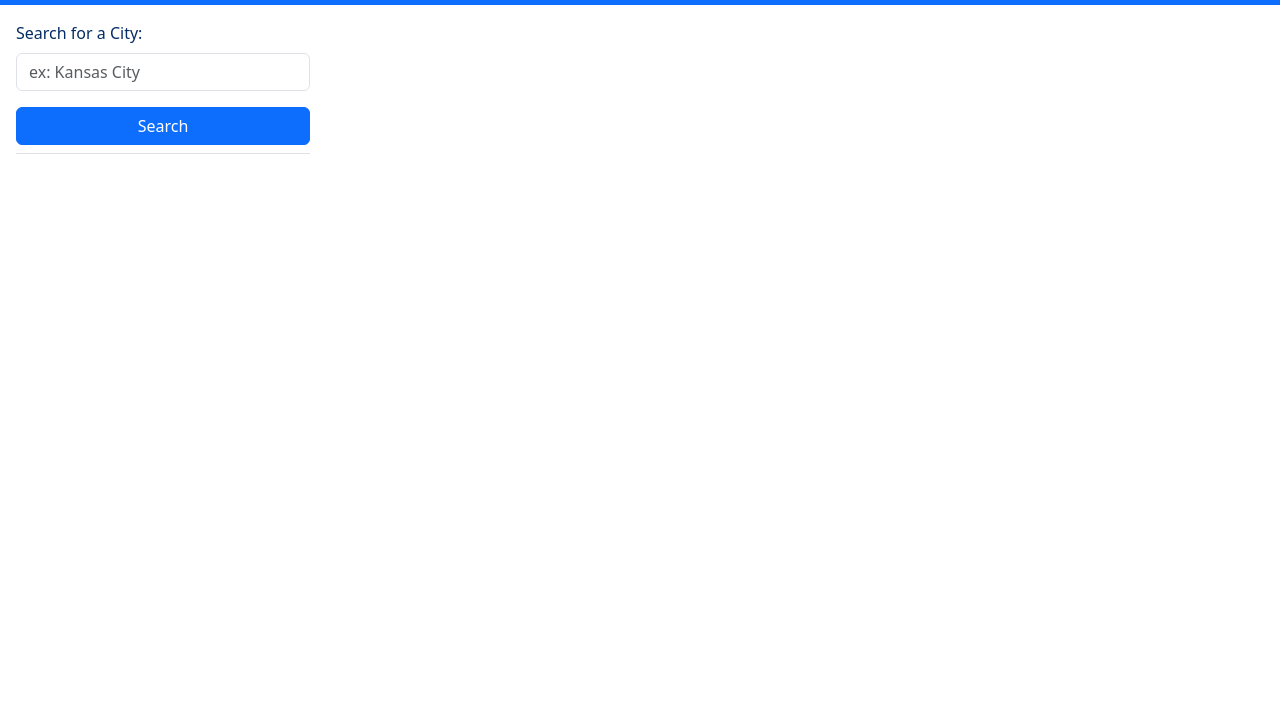
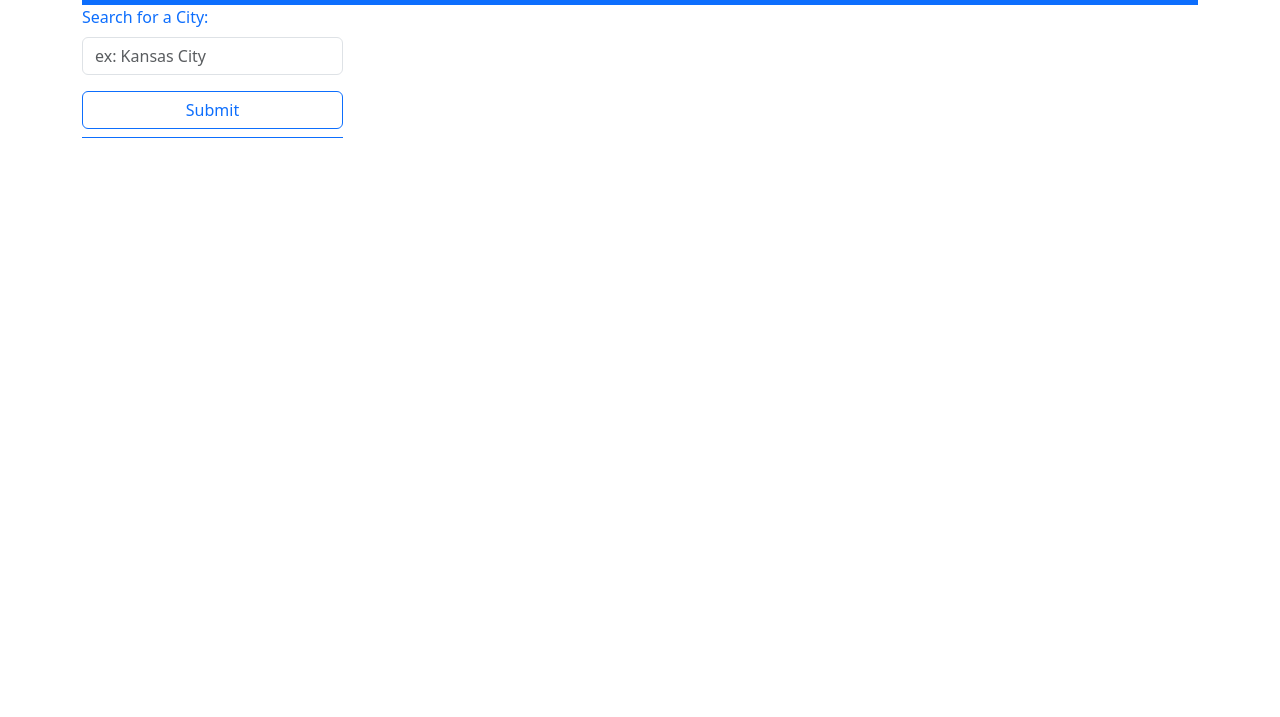
Before and after one commit to livschif/weather-dashboard, a plain HTML site: page index.html in a window 1280 px wide. Shown: the part 83-800 px from the top of the page. Drawn offline with nearby package versions, Linux system fonts and the light colour scheme.

Commit message:
updated html

```diff
--- a/index.html
+++ b/index.html
@@ -3,52 +3,60 @@
   <head>
     <meta charset="UTF-8" />
     <meta name="viewport" content="width=device-width, initial-scale=1.0" />
+    <title>Weather Dashboard</title>
     <link href="https://cdn.jsdelivr.net/npm/bootstrap@5.3.0/dist/css/bootstrap.min.css"
     rel="stylesheet"
     integrity="sha384-9ndCyUaIbzAi2FUVXJi0CjmCapSmO7SnpJef0486qhLnuZ2cdeRhO02iuK6FUUVM"
     crossorigin="anonymous"
     />
-    <link rel="stylesheet" href="./assets/style.css" />
-    <title>Weather Dashboard</title>
+    <link rel="stylesheet" href="./assets/styles.css" />
   </head>
- <body>
+
+
+ <body class="container">
 <header class="container-fluid p-3 text-center text-white bg-primary">
     <h1>Weather Dashboard
     </h1>
 </header>
 
-<div class="row p-3">
+<div class="row">
     <div class="column col-3">
         <form>
-            <label class="text-primary-emphasis">Search for a City:</label>
-            <input id="search-bar" class="form-control my-2" type="search" placeholder="ex: Kansas City">
-            <button id="search-btn" class="btn btn-primary my-2 w-100" type="submit">Search</button>
+            <label class="text-primary">Search for a City:</label>
+            <input id="loc-input" class="form-control my-2 text-primary" type="search" placeholder="ex: Kansas City">
+            <button id="search-btn" class="btn btn-outline-primary my-2 w-100" type="submit">Submit</button>
         </form>
-     <div id="past-locations" class="border-top border-color">
+
+     <div id="past-locations" class="border-top border-primary">
 <!--Recent searched will be here-->
-     </div>
     </div>
+ </div>
 
     <div class="column col-9">
         <div id="weather-stat" class="row">
 <!--Cities current weather conditions will be here-->
         </div>
-        <div id="fiveDayStatHeader" class="row">
+
+    <div id="fiveDayStatHeader" class="row">
+        </div>
 <!--5-day weather status header will be here-->
-        </div>
+
         <div id="fiveDayStat" class="d-flex flex-row flex-wrap justify-content-between">
 <!--5-day weather forcast will be here-->
         </div>
     </div>
-</div>
+ </div>
+</body>
 
- </body>
       <script src="https://cdn.jsdelivr.net/npm/bootstrap@5.3.0/dist/js/bootstrap.min.js"
       integrity="sha384-fbbOQedDUMZZ5KreZpsbe1LCZPVmfTnH7ois6mU1QK+m14rQ1l2bGBq41eYeM/fS"
       crossorigin="anonymous">
       </script>
+
       <script src="https://cdn.jsdelivr.net/npm/dayjs@1/dayjs.min.js"></script>
-      <!--<script src="https://cdnjs.cloudflare.com/ajax/libs/jquery/3.7.0/jquery.min.js" integrity="sha512-3gJwYpMe3QewGELv8k/BX9vcqhryRdzRMxVfq6ngyWXwo03GFEzjsUm8Q7RZcHPHksttq7/GFoxjCVUjkjvPdw==" crossorigin="anonymous"></script>-->
+
+      <script src="https://cdnjs.cloudflare.com/ajax/libs/jquery/3.7.0/jquery.min.js" integrity="sha512-3gJwYpMe3QewGELv8k/BX9vcqhryRdzRMxVfq6ngyWXwo03GFEzjsUm8Q7RZcHPHksttq7/GFoxjCVUjkjvPdw==" crossorigin="anonymous"></script>
+
       <script src="./assets/script.js"></script>
   </body>
 </html>
```
